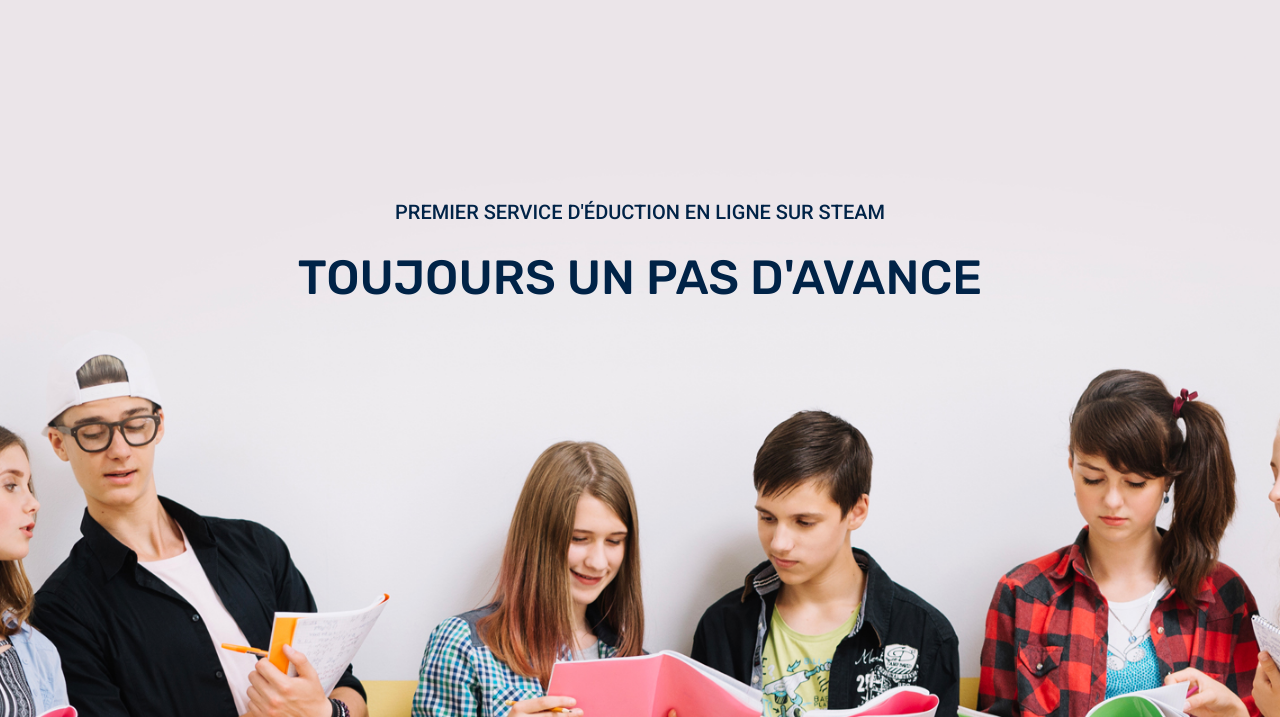
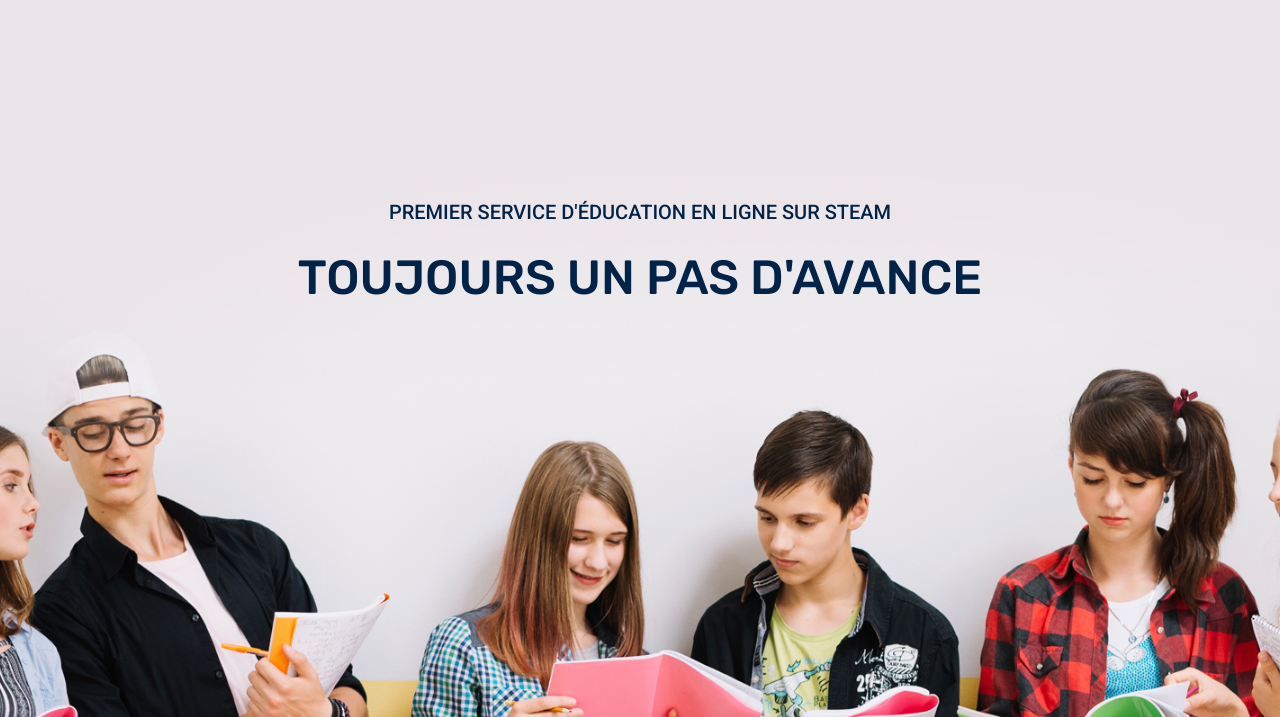
Before and after one commit to steamlearning/steamlearning.github.io, a plain HTML site: page index.html in a window 1280 px wide. Shown: the part 83-800 px from the top of the page. Drawn offline with Linux system fonts and the light colour scheme; some packages are replaced by stand-ins of ours.

Commit message:
[fix] orthographe

```diff
--- a/index.html
+++ b/index.html
@@ -88,7 +88,7 @@
             <div class="col-lg-12">
               <div class="banner_content text-center">
                 <p class="text-uppercase">
-                  Premier service d'éduction en ligne sur STEAM
+                  Premier service d'éducation en ligne sur STEAM
                 </p>
                 <h2 class="text-uppercase mt-4 mb-5">
                   Toujours un pas d'avance
```
